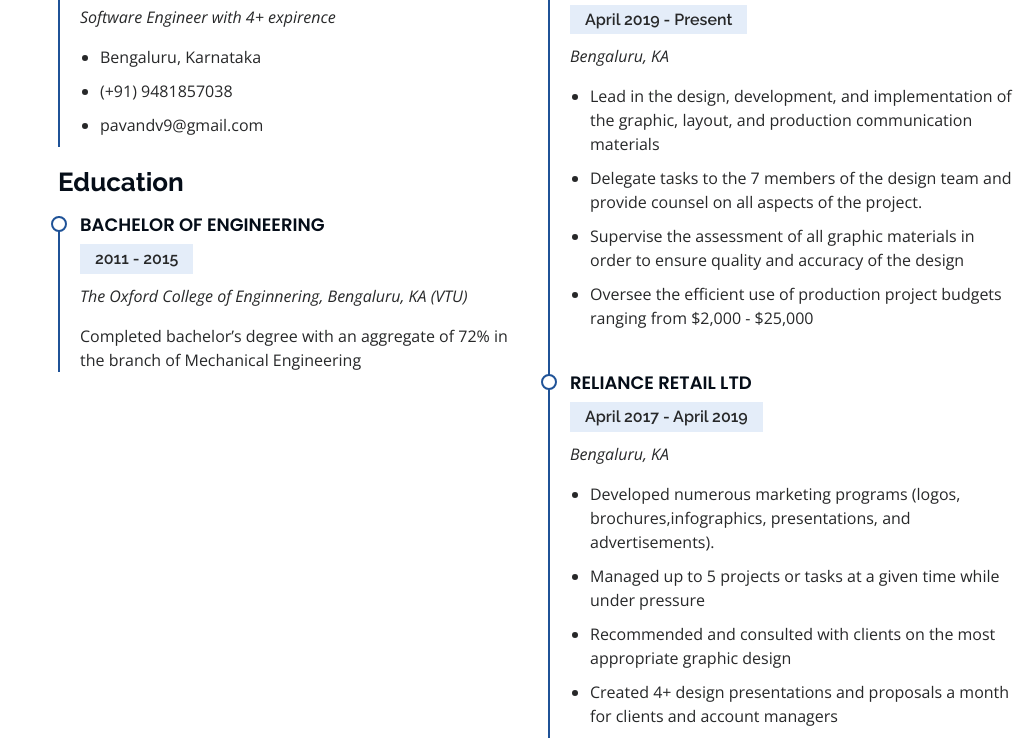
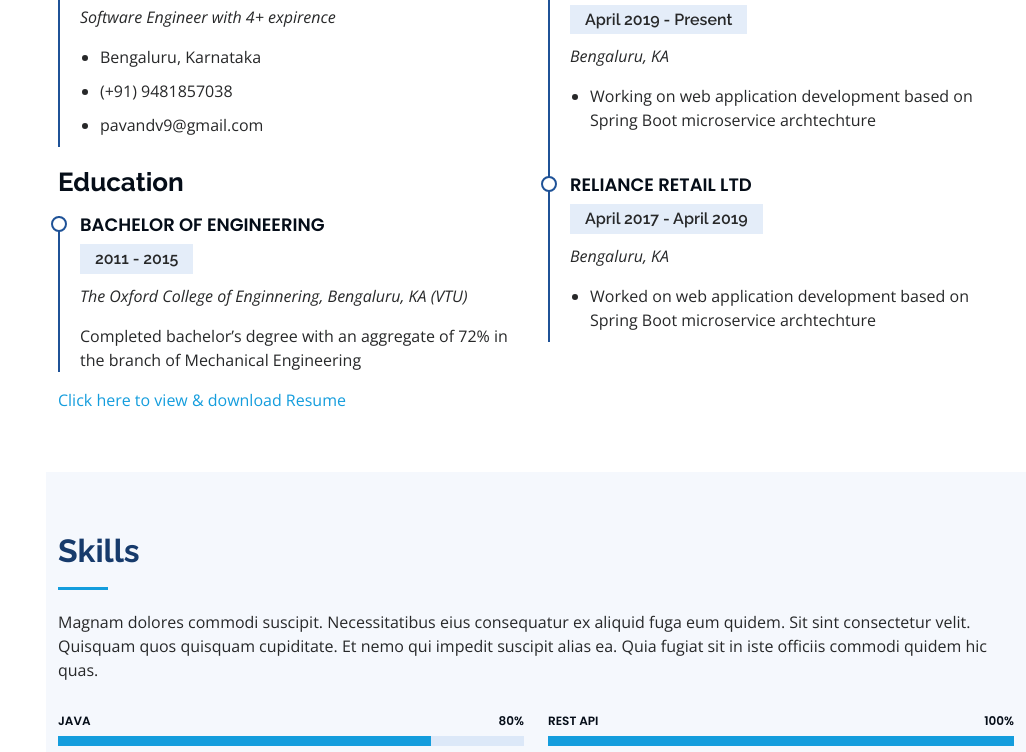
Before and after one commit to pavandv9/pavandv9.github.io, a plain HTML site: page index.html in a window 1280 px wide. Shown: the part 1724-2476 px from the top of the page, without its empty margins (254-1280 px from the left). Drawn offline with nearby package versions, Linux system fonts and the light colour scheme; files whose address does not match are found by name.

Commit message:
Update index.html

```diff
--- a/index.html
+++ b/index.html
@@ -156,10 +156,7 @@
               <h5>April 2019 - Present</h5>
               <p><em>Bengaluru, KA</em></p>
               <ul>
-                <li>Lead in the design, development, and implementation of the graphic, layout, and production communication materials</li>
-                <li>Delegate tasks to the 7 members of the design team and provide counsel on all aspects of the project. </li>
-                <li>Supervise the assessment of all graphic materials in order to ensure quality and accuracy of the design</li>
-                <li>Oversee the efficient use of production project budgets ranging from $2,000 - $25,000</li>
+                <li>Working on web application development based on Spring Boot microservice archtechture</li>
               </ul>
             </div>
             <div class="resume-item">
@@ -167,10 +164,7 @@
               <h5>April 2017 - April 2019</h5>
               <p><em>Bengaluru, KA</em></p>
               <ul>
-                <li>Developed numerous marketing programs (logos, brochures,infographics, presentations, and advertisements).</li>
-                <li>Managed up to 5 projects or tasks at a given time while under pressure</li>
-                <li>Recommended and consulted with clients on the most appropriate graphic design</li>
-                <li>Created 4+ design presentations and proposals a month for clients and account managers</li>
+                <li>Worked on web application development based on Spring Boot microservice archtechture</li>
               </ul>
             </div>
           </div>
```
